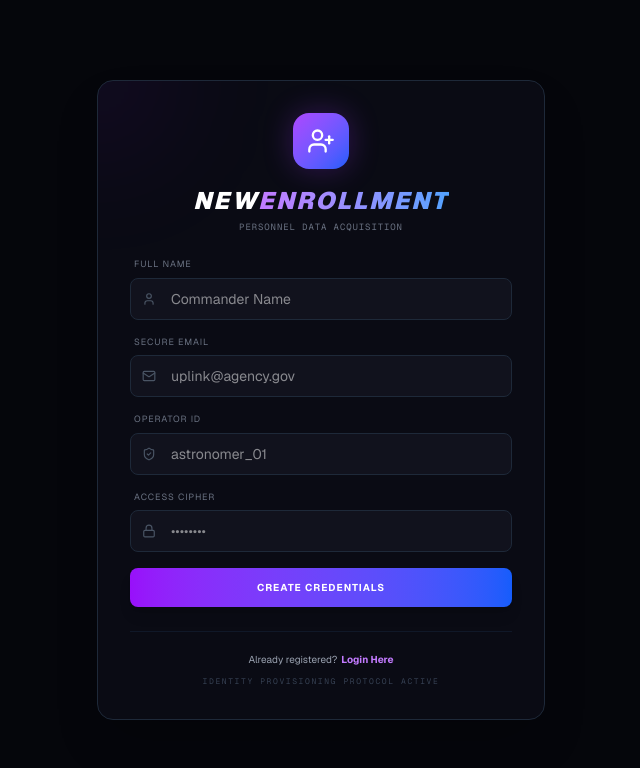
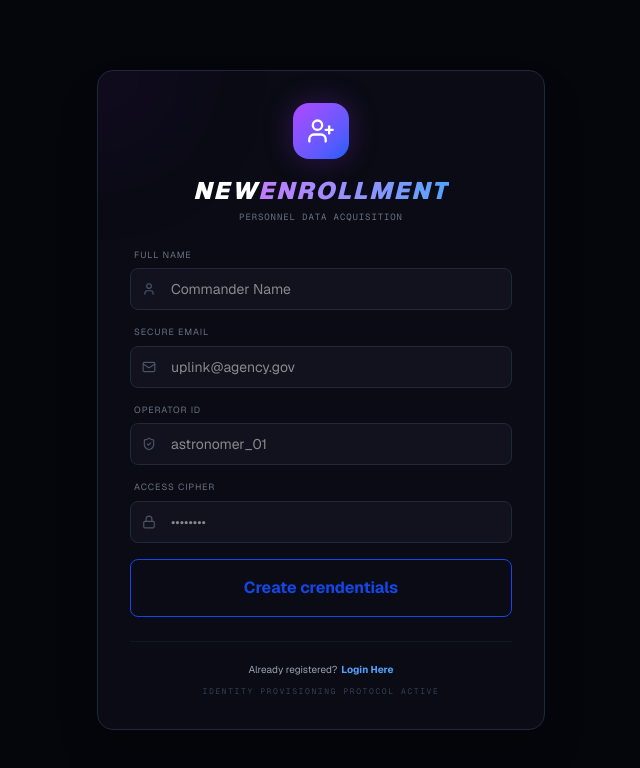
Before and after one commit to sakti743/cosmic-watch, a Next.js app in the folder frontend/: page /register in a window 1280 px wide. Shown: the top 768 px of the page, without its empty margins (319-959 px from the left). Built offline with nearby package versions, Linux system fonts and the light colour scheme.

Commit message:
minor hover changes

```diff
--- a/frontend/app/login/page.tsx
+++ b/frontend/app/login/page.tsx
@@ -66,12 +66,17 @@ const LoginPage = () => {
 
           {error && <p className="text-red-500 text-[10px] text-center font-mono animate-pulse uppercase">{error}</p>}
 
-          <button
-            type="submit"
-            className="w-full py-4 px-4 bg-gradient-to-r from-blue-600 to-purple-600 hover:from-blue-500 hover:to-purple-500 text-white font-bold rounded-lg shadow-lg transition-all transform active:scale-95 uppercase tracking-widest text-xs"
-          >
-            Login
-          </button>
+         <button className="group relative w-full py-4 px-4 border border-purple-400 color-blue-700 rounded-lg font-bold overflow-hidden transition-all duration-300">
+       <div className="absolute inset-0 bg-gradient-to-r from-blue-600 to-purple-600 -translate-x-full group-hover:translate-x-0  transition-transform duration-300 ease-out"></div>
+
+  <p className="relative z-10 transition-colors uppercase text-purple-300 duration-300 group-hover:text-white">
+    Login
+  </p>
+</button>
+
+
+
+
         </form>
 
         {/* --- ADDED SECTION START --- */}
--- a/frontend/app/register/page.js
+++ b/frontend/app/register/page.js
@@ -124,19 +124,20 @@ const RegisterPage = () => {
 
           {error && <p className="text-red-500 text-[9px] text-center font-mono animate-pulse uppercase">{error}</p>}
           {message && <p className="text-green-500 text-[9px] text-center font-mono uppercase">{message}</p>}
+           <button className="group relative w-full py-4 px-4 border border-blue-700 color-blue-700 rounded-lg font-bold overflow-hidden transition-all duration-300">
+       <div className="absolute inset-0 bg-gradient-to-r from-blue-600 to-purple-600
+ -translate-x-full group-hover:translate-x-0 uppercase transition-transform duration-300 ease-out"></div>
 
-          <button
-            type="submit"
-            className="w-full py-3 px-4 bg-gradient-to-r from-purple-600 to-blue-600 hover:from-purple-500 hover:to-blue-500 text-white font-bold rounded-lg shadow-lg transition-all transform active:scale-95 uppercase tracking-widest text-[10px]"
-          >
-            Create Credentials
-          </button>
+  <p className="relative z-10 transition-colors text-blue-700 duration-300 group-hover:text-white">
+    Create crendentials
+  </p>
+</button>
         </form>
 
         <div className="mt-6 pt-5 border-t border-gray-900 text-center space-y-2">
           <p className="text-[10px] text-gray-400">
             Already registered?
-            <Link href="/login" className="text-purple-400 hover:text-blue-400 ml-1 font-bold transition-colors">
+            <Link href="/login" className="text-blue-400 hover:text-purple-400 ml-1 font-bold transition-colors">
                Login Here
             </Link>
           </p>
--- a/frontend/package.json
+++ b/frontend/package.json
@@ -12,9 +12,9 @@
     "axios": "^1.13.4",
     "framer-motion": "^12.33.0",
     "lucide-react": "^0.563.0",
-    "next": "16.1.6",
-    "react": "19.2.3",
-    "react-dom": "19.2.3"
+    "next": "^16.1.6",
+    "react": "^19.2.3",
+    "react-dom": "^19.2.3"
   },
   "devDependencies": {
     "@tailwindcss/postcss": "^4",
```
Also changed, not shown: 1 other file (tests, documents, lock files or other folders).
